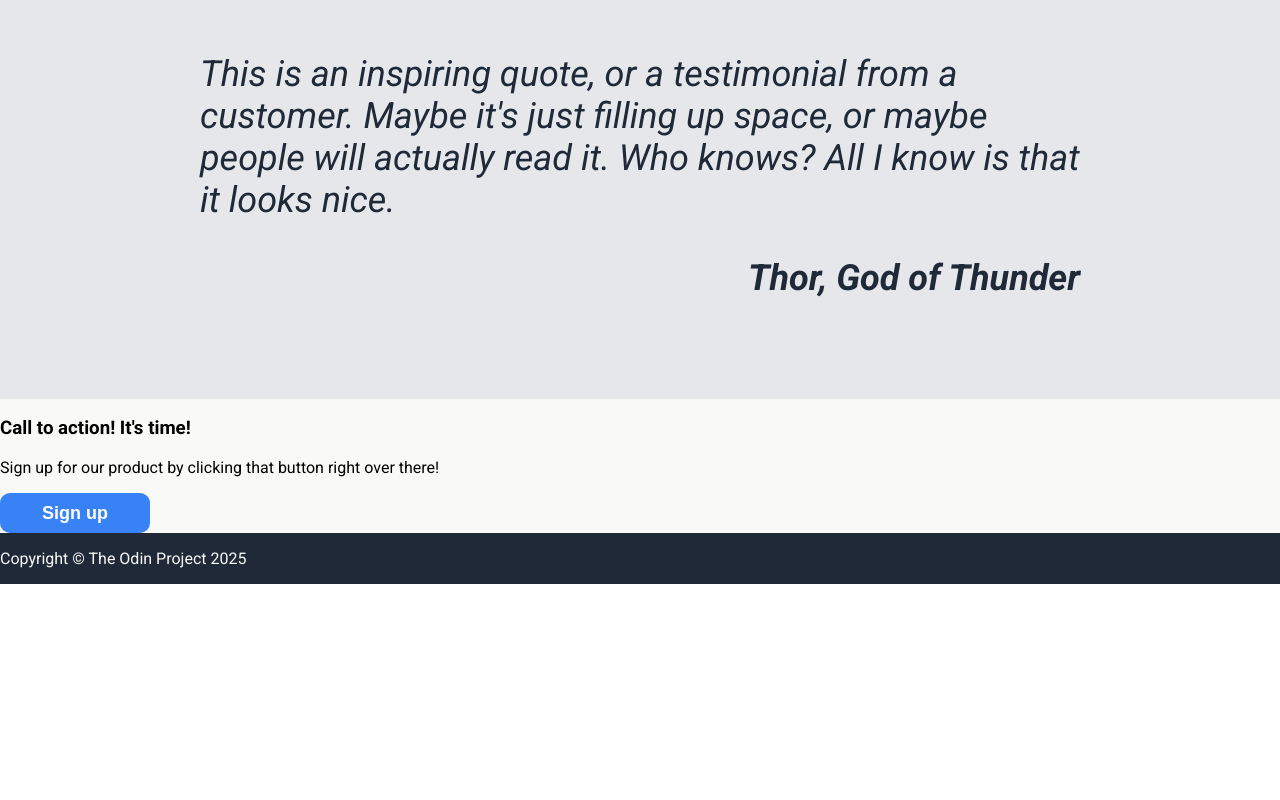
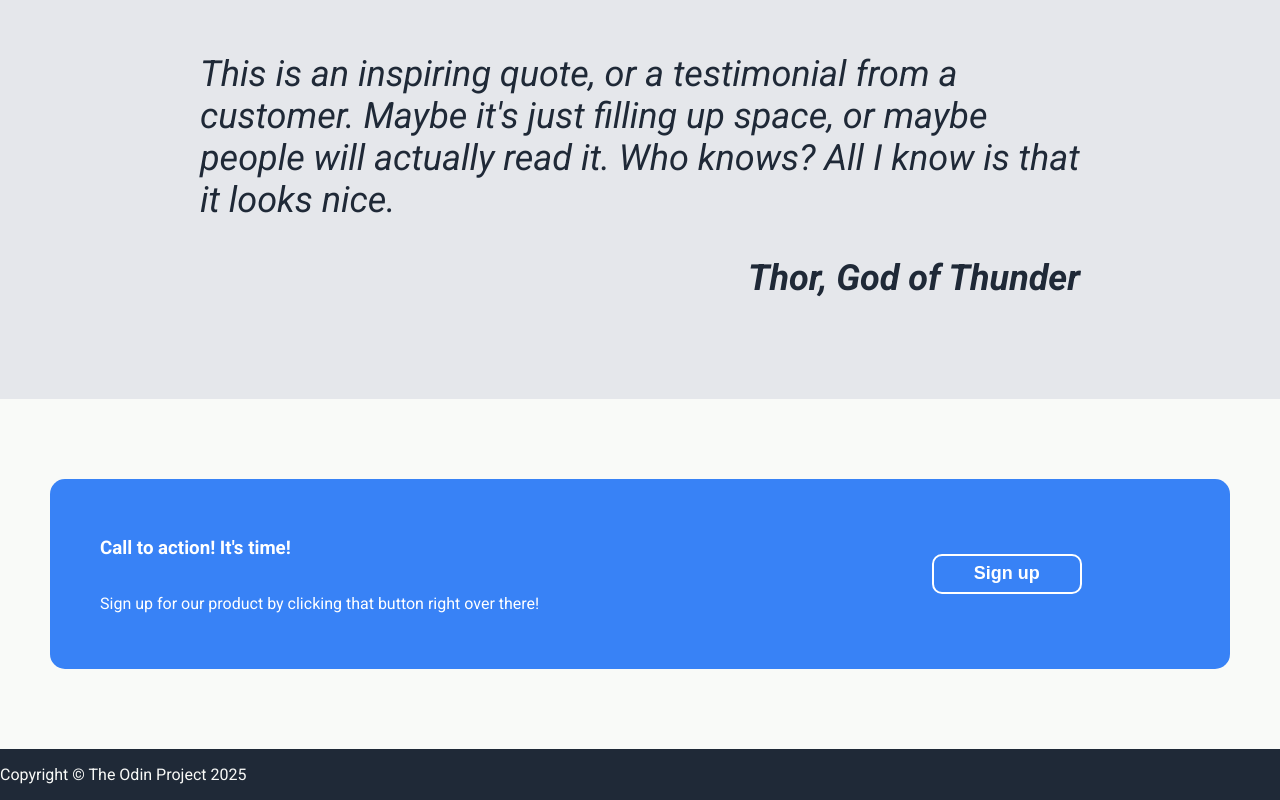
Before and after one commit to luca-avila/TheOdinProject, a plain HTML site: page foundations/LandingPage/index.html in a window 1280 px wide. Shown: the part 1027-1827 px from the top of the page. Before the commit the page ends 1611 px from the top, so only its background shows below. Drawn offline with Linux system fonts and the light colour scheme.

Commit message:
Implement signup section

```diff
--- a/foundations/LandingPage/index.html
+++ b/foundations/LandingPage/index.html
@@ -67,12 +67,14 @@
         </div>
     </section>
     <section class="signup">
-        <div class="signup-container">
-            <div>
+        <div class="signup-wrapper">
+            <div class="signup-content">
                 <h3>Call to action! It's time!</h3>
                 <p>Sign up for our product by clicking that button right over there!</p>
             </div>
-            <button>Sign up</button>
+            <div class="button-wrapper">
+                <button>Sign up</button>
+            </div>
         </div>
     </section>
     <footer>
--- a/foundations/LandingPage/style.css
+++ b/foundations/LandingPage/style.css
@@ -2,6 +2,7 @@
     --color-dark: #1F2937;
     --color-light: #F9FAF8;
     --color-grey: #E5E7EB;
+    --color-blue: #3882F6;
 }
 
 body {
@@ -18,6 +19,10 @@ footer, .hero-wrapper {
     color: var(--color-light);
 }
 
+.signup {
+    color: white;
+}
+
 .cards, .signup {
     background-color: var(--color-light);
 }
@@ -29,8 +34,10 @@ footer, .hero-wrapper {
     color: var(--color-dark);
 }
 
+/*--- Components ---*/
+
 button {
-    background-color: #3882F6;
+    background-color: var(--color-blue);
     color: white;
     font-size: 18px;
     font-weight: bold;
@@ -39,7 +46,10 @@ button {
     border: none;
     border-radius: 10px;
 }
-/*--- Components ---*/
+
+.signup button {
+    border: 2px white solid;
+}
 
 h2 {
     color: #1f2937;
@@ -72,7 +82,7 @@ ul {
 .card-image {
     width: 150px;
     height: 150px;
-    border: 5px #3882F6 solid;
+    border: 5px var(--color-blue) solid;
     border-radius: 15px;
 }
 
@@ -168,3 +178,35 @@ blockquote {
 cite {
     font-weight: bold;
 }
+
+/* SIGNUP */
+.signup {
+    display: flex;
+    justify-content: center;
+    align-items: center;
+}
+
+.signup-wrapper {
+    display: flex;
+    background-color: var(--color-blue);
+    width: 1100px;
+    height: 150px;
+    margin: 80px 50px;
+    padding: 20px 50px;
+    border-radius: 15px;
+}
+
+.signup-content {
+    flex: 4 1 auto;
+}
+
+.button-wrapper {
+    flex: 1 1 auto;
+}
+
+.signup-content, .button-wrapper {
+    display: flex;
+    flex-direction: column;
+    justify-content: center;
+    align-items: flex-start;
+}
```
